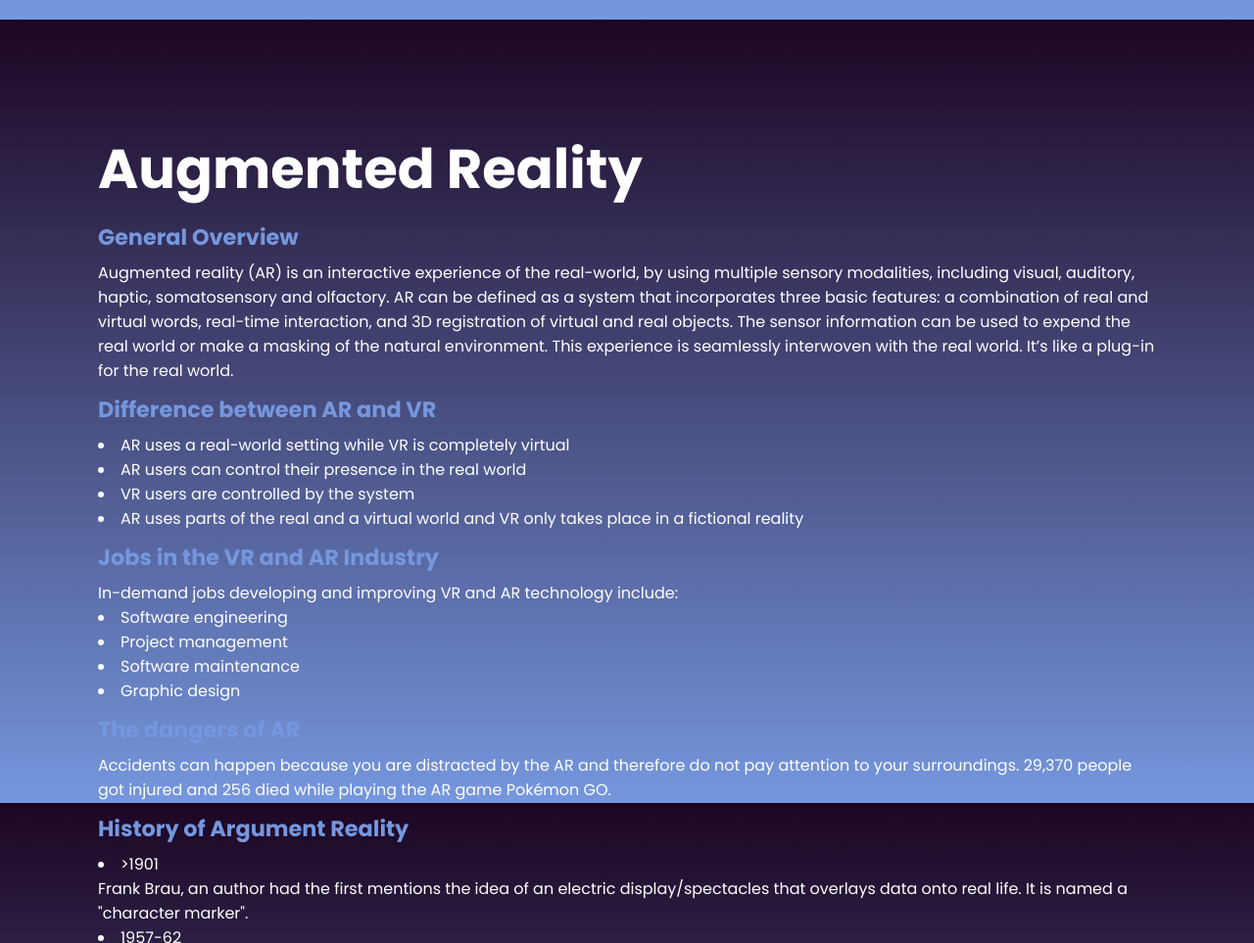
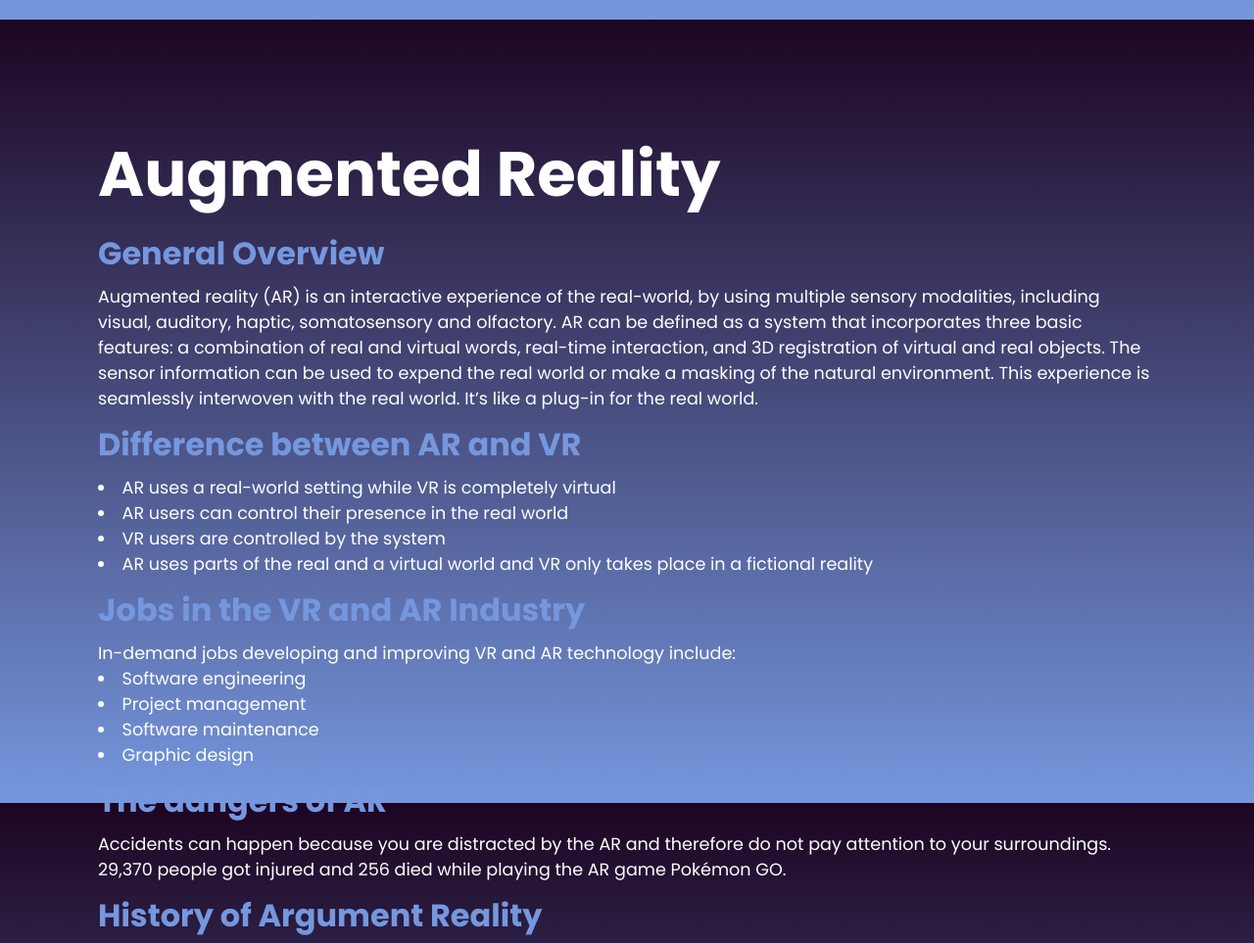
Before and after one commit to Jonas-Pamminger/WMC_ARWebsite, a plain HTML site: page WMC_Project/about.html in a window 1280 px wide. Shown: the part 780-1743 px from the top of the page at 98% size. Drawn offline with Linux system fonts and the light colour scheme.

Commit message:
fix issue #3 by editing style.css

```diff
--- a/WMC_Project/style.css
+++ b/WMC_Project/style.css
@@ -109,14 +109,14 @@ section::before
 }
 .sec h2
 {
-    font-size: 3.5em;
+    font-size: 4em;
     margin-top: 10px;
     color: #FFFFFF;
     background: transparent;
 }
 .sec h3
 {
-    font-size: 1.4em;
+    font-size: 2em;
     margin-top: 10px;
     margin-bottom: 7px;
     color: #7597de;
@@ -124,14 +124,14 @@ section::before
 }
 .sec p
 {
-    font-size: 1em;
+    font-size: 1.1em;
     color: #FFFFFF;
     background: transparent;
 }
 .sec ul
 {
     color: #FFFFFF;
-    font-size: 1em;
+    font-size: 1.1em;
     list-style-position: inside;
     background: transparent;
 }
```
